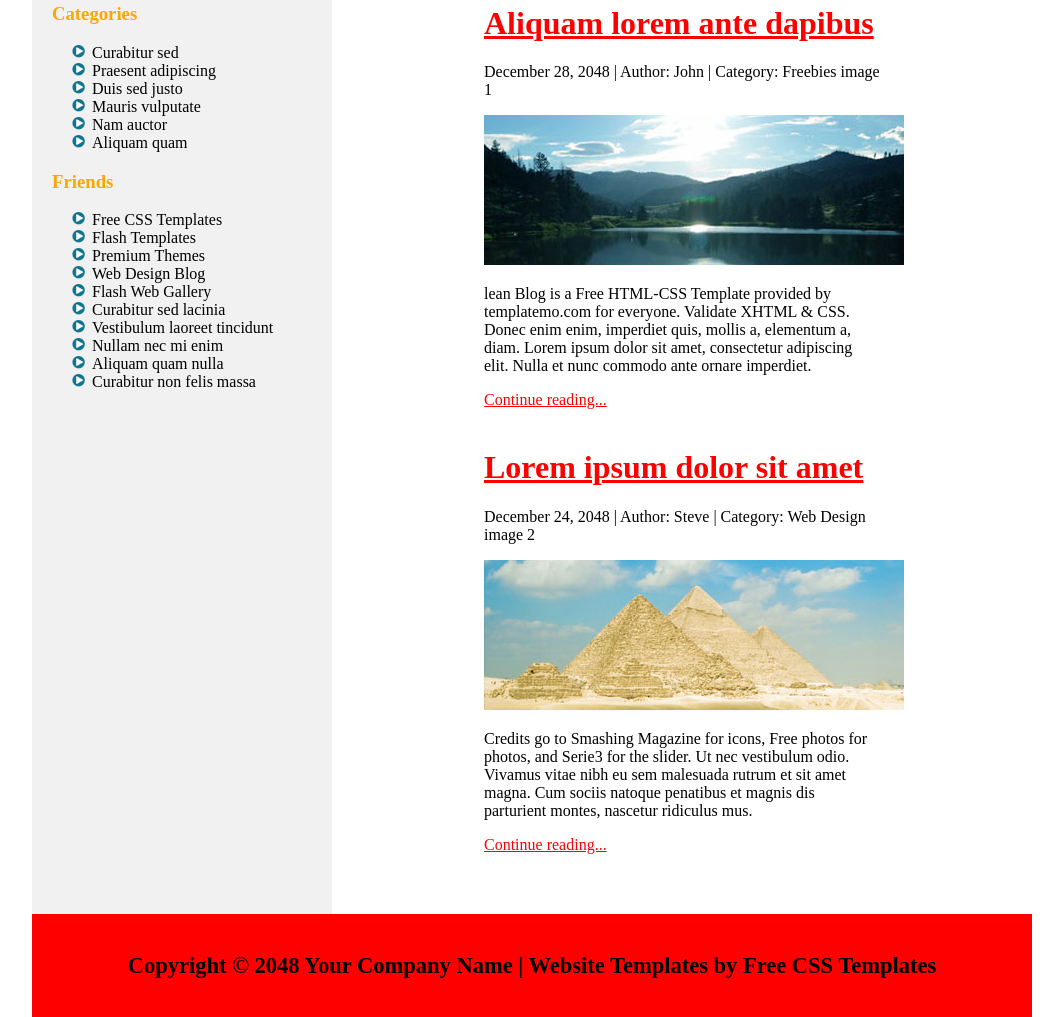
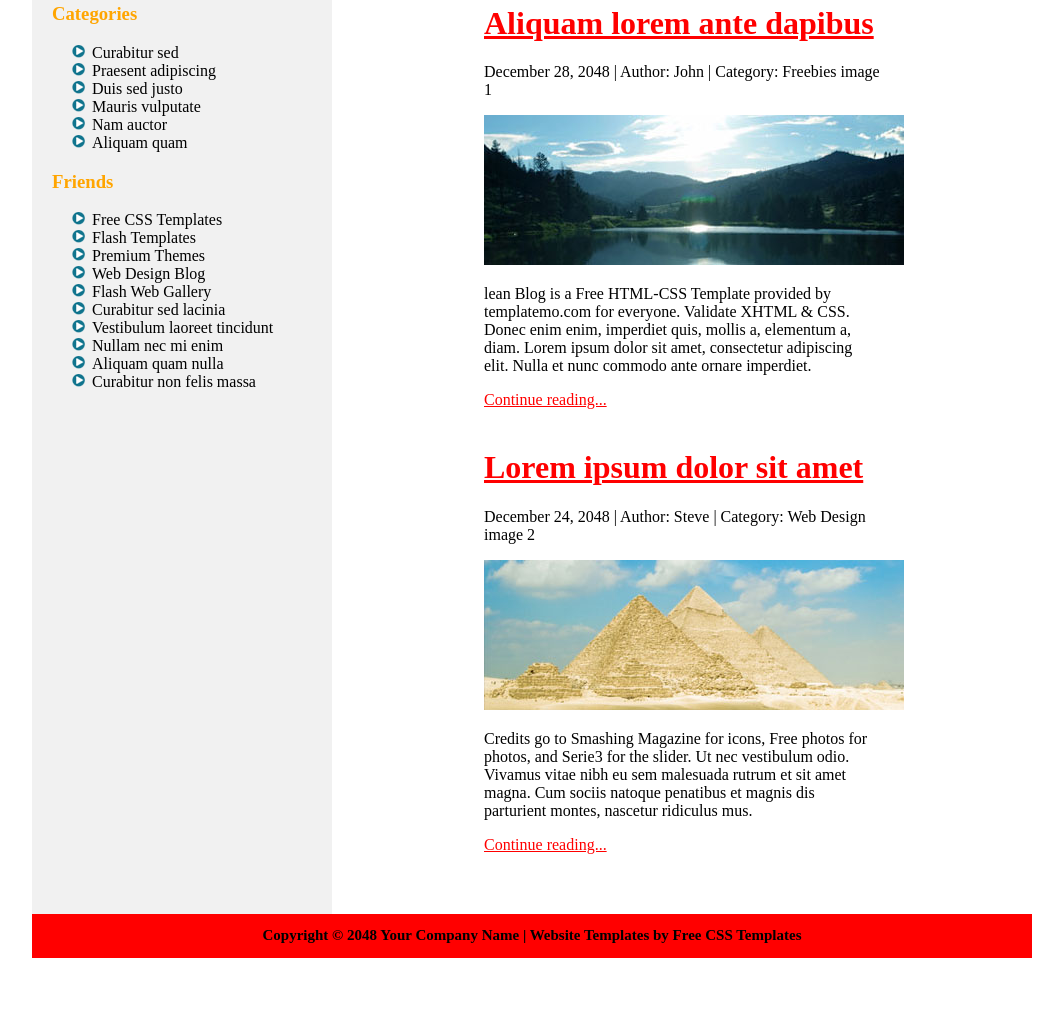
Before and after one commit to Raselverk/lgs_flexbox, a plain HTML site: page index.html in a window 1280 px wide. Shown: the part 395-1412 px from the top of the page, without its empty margins (108-1171 px from the left). After the commit the page ends 1353 px from the top, so only its background shows below. Drawn offline with Linux system fonts and the light colour scheme.

Commit message:
footer_change

```diff
--- a/index.css
+++ b/index.css
@@ -84,7 +84,7 @@ margin: 40px 20%;
 .footer {
     width: 100%;
     background-color: red;
-    padding: 20px;
+    padding: 1px;
     text-align: center;
-    font-size: 15px;
+    font-size: 10px;
 }
```
